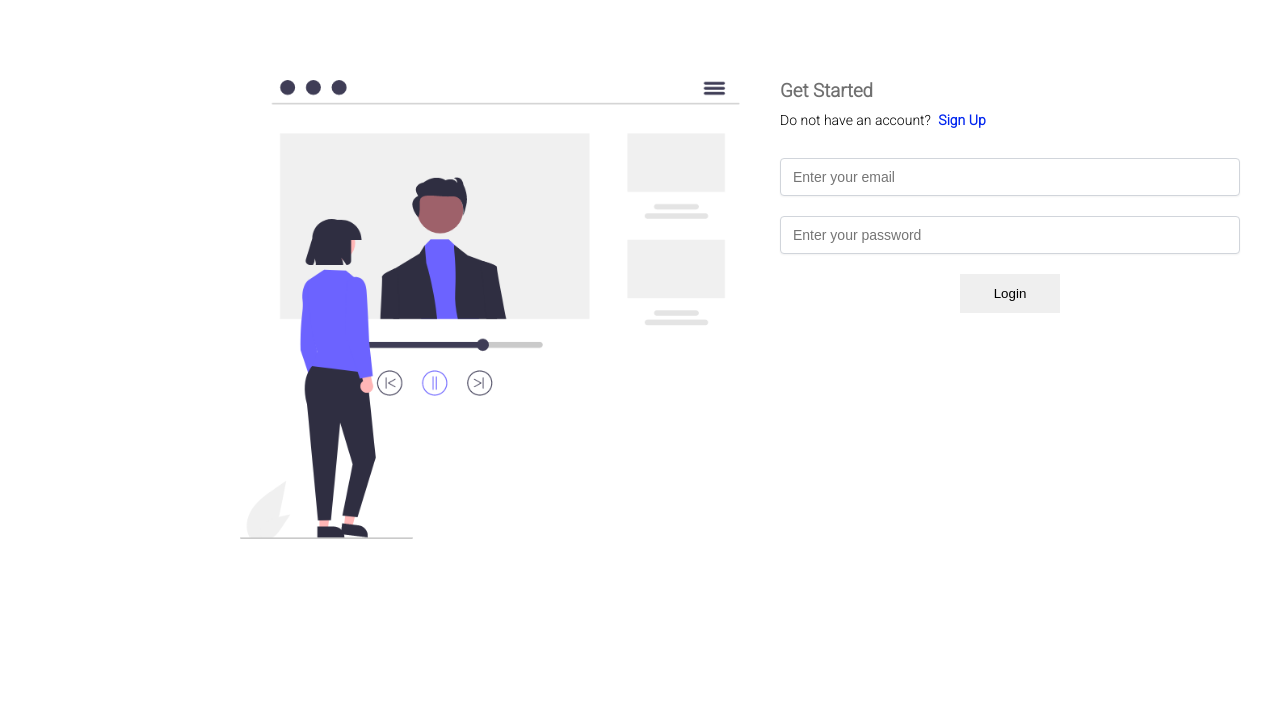
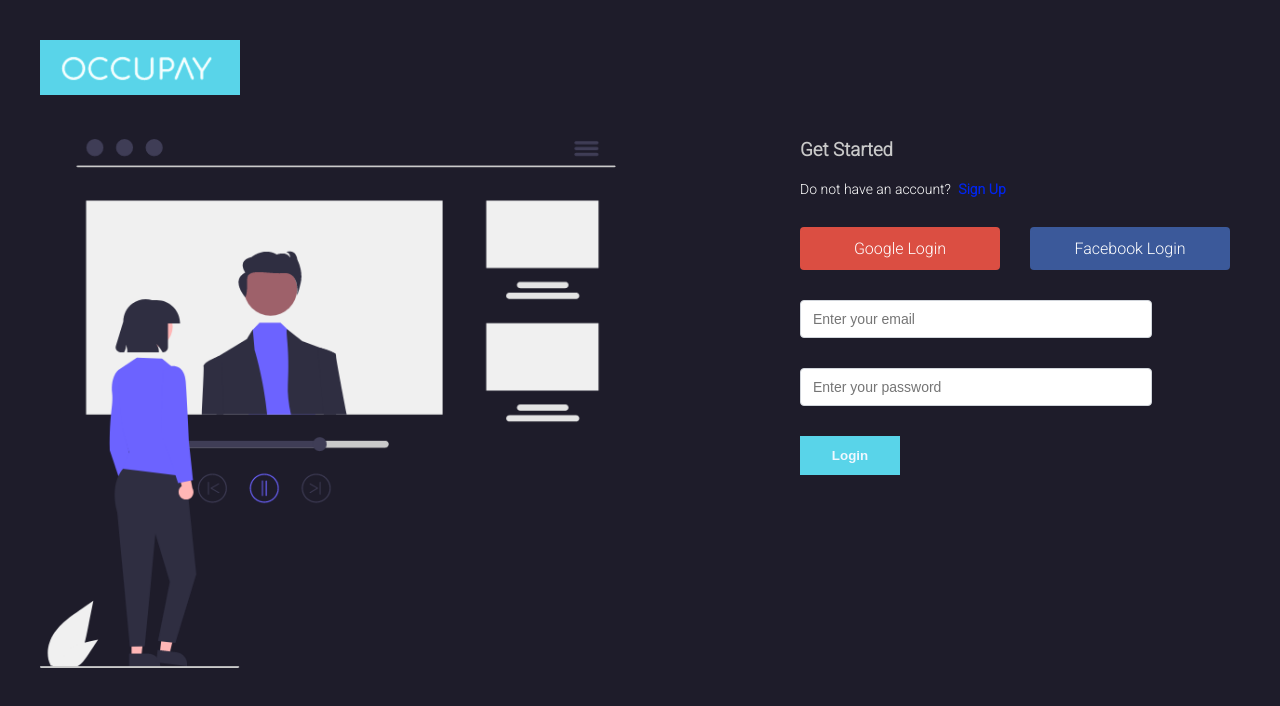
Before and after one commit to praveenax/RapydHack, a React (Create React App) app in the folder frontend/my-app/: page /login in a window 1280 px wide. Shown: the top 706 px of the page. Built offline with nearby package versions, Linux system fonts and the light colour scheme.

Commit message:
css changes for whole app; added dark mode

```diff
--- a/frontend/my-app/src/App.css
+++ b/frontend/my-app/src/App.css
@@ -1,6 +1,6 @@
 .main-section {
-  margin-left: 200px;
-  padding: 80px 0 0;
+  /* margin-left: 200px; */
+  /* padding: 80px 0 0; */
 }
 
 .header {
@@ -8,14 +8,29 @@
   top: 0;
   height: 44px;
   width: calc(100% - 200px);
-  border-bottom: 1px solid #eee;
+  border-bottom: 1px solid rgb(42 42 42);
   justify-content: flex-end;
-  background-color: #fff;
+  background-color: #172224;
+  color: #fff;
+  right: 0;
+}
+
+.body-section {
+    margin-left: 200px;
+    padding-top: 80px;
+    background: #1E1C2A;
+    color: #fff;
 }
 
 .px-40 {
   padding-left: 40px;
   padding-right: 40px;
+}
+
+.pt-40 {
+    padding-top: 40px;
+    background: #1E1C2A;
+    height: 100vh;
 }
 
 .profile-section,
@@ -41,7 +56,7 @@ input {
     line-height: 1.25rem;
     border-radius: 4px;
     background-color: #fff;
-    width: 100%;
+    width: 80%;
     appearance: none;
 }
 
--- a/frontend/my-app/src/App.js
+++ b/frontend/my-app/src/App.js
@@ -29,7 +29,9 @@ function App() {
             </div>
           </div>
         )}
-        <div className="px-40">
+        <div
+          className={location.pathname.includes("/login") ? "px-40 pt-40" : "body-section px-40"}
+        >
           <Route path="/" component={Dashboard} exact />
           <Route path="/login" component={Login} />
           <Route path="/library" component={Library} />
--- a/frontend/my-app/src/pages/Dashboard/style.css
+++ b/frontend/my-app/src/pages/Dashboard/style.css
@@ -1,3 +1,4 @@
 .dashboard-section {
+    min-height: 100vh;
 
 }
--- a/frontend/my-app/src/pages/Explore/style.css
+++ b/frontend/my-app/src/pages/Explore/style.css
@@ -1,3 +1,3 @@
 .explore-section {
-
+    min-height: 100vh;
 }
--- a/frontend/my-app/src/pages/Login/index.js
+++ b/frontend/my-app/src/pages/Login/index.js
@@ -2,6 +2,7 @@ import React, { useState } from "react";
 import "./style.css";
 import LoginImg from '../../../src/assets/images/login-img.png'
 import { useHistory } from "react-router-dom";
+import Logo from '../../../src/assets/images/occupay-logo.png';
 
 const Login = () => {
 
@@ -12,13 +13,20 @@ const Login = () => {
 
   return (
     <main className="login-section">
+      <img className="logo" src={Logo} alt="" />
       <div className="flex justify-between">
         <div className="login-left-side">
-          <img src={LoginImg} width="100%" alt="" />
+          <img src={LoginImg} width="80%" alt="" />
         </div>
         <div className="login-form">
           <h3>Get Started</h3>
-          <h4>Do not have an account? <span className="signUp-link">Sign Up</span></h4>
+          <h4>
+            Do not have an account? <span className="signUp-link">Sign Up</span>
+          </h4>
+          <div className="third-party-login-btns">
+            <div className="google-btn">Google Login</div>
+            <div className="fb-btn">Facebook Login</div>
+          </div>
           <form action="">
             <label htmlFor="email">
               <input
--- a/frontend/my-app/src/pages/Login/style.css
+++ b/frontend/my-app/src/pages/Login/style.css
@@ -1,15 +1,26 @@
+.login-section {
+  max-height: 100vh;
+  overflow: hidden;
+}
+
+.login-section .logo {
+  width: 200px;
+  margin-bottom: 40px;
+}
+
 .login-left-side {
-    width: 50%;
+  width: 60%;
 }
 
 .login-form {
-    width: 50%;
+  width: 40%;
   padding-left: 40px;
+  color: #fff;
 }
 
 .login-form h3 {
-    color: #707070;
-    margin-bottom: 10px;
+  color: #c9c9c9;
+  margin-bottom: 20px;
 }
 
 .login-form h4 {
@@ -19,7 +30,7 @@
 }
 
 .login-form input {
-    margin-bottom: 20px;
+  margin-bottom: 30px;
 }
 
 .login-btn {
@@ -29,12 +40,44 @@
   align-items: center;
   justify-content: center;
   width: 100px;
-    margin: auto;
+  /* margin: auto; */
+  cursor: pointer;
+  background: #59d4e9;
+  font-weight: bold;
+  color: aliceblue;
+}
+
+.signUp-link {
+  color: #0025ef;
+  margin-left: 4px;
+  font-weight: bold;
   cursor: pointer;
 }
 
-.signUp-link {
-    color: #0025EF;
-    margin-left: 4px;
-    font-weight: bold;
+.third-party-login-btns {
+  display: flex;
+  margin-bottom: 30px;
 }
+
+.third-party-login-btns .google-btn {
+  background: #db4e42;
+  padding: 12px;
+  display: flex;
+  justify-content: center;
+  align-items: center;
+  color: #fff;
+  border-radius: 4px;
+  margin-right: 30px;
+  width: 200px;
+}
+
+.third-party-login-btns .fb-btn {
+  background: #3b599a;
+  padding: 12px;
+  display: flex;
+  justify-content: center;
+  align-items: center;
+  color: #fff;
+  border-radius: 4px;
+  width: 200px;
+}
--- a/frontend/my-app/src/pages/Sidebar/style.css
+++ b/frontend/my-app/src/pages/Sidebar/style.css
@@ -4,9 +4,9 @@
     left: 0;
     height: 100vh;
     width: 200px;
-    background: #fff;
+    background: #1F1D2B;
     padding: 0 0 20px 0;
-    border-right: 1px solid #eee;
+    border-right: 1px solid rgb(42 42 42);
 }
 
 .sidebar .logo {
@@ -16,4 +16,10 @@
 .sidebar a {
     margin-bottom: 40px;
     padding-left: 30px;
+    color: #aeaeae;
 }
+
+.sidebar a:hover {
+    color: #fff;
+    font-weight: 600;
+}
--- a/frontend/my-app/src/pages/Wallet/style.css
+++ b/frontend/my-app/src/pages/Wallet/style.css
@@ -1,3 +1,3 @@
 .wallet-section {
-
+    min-height: 100vh;
 }
```
Lines whose indentation alone changed are shown as unchanged.
